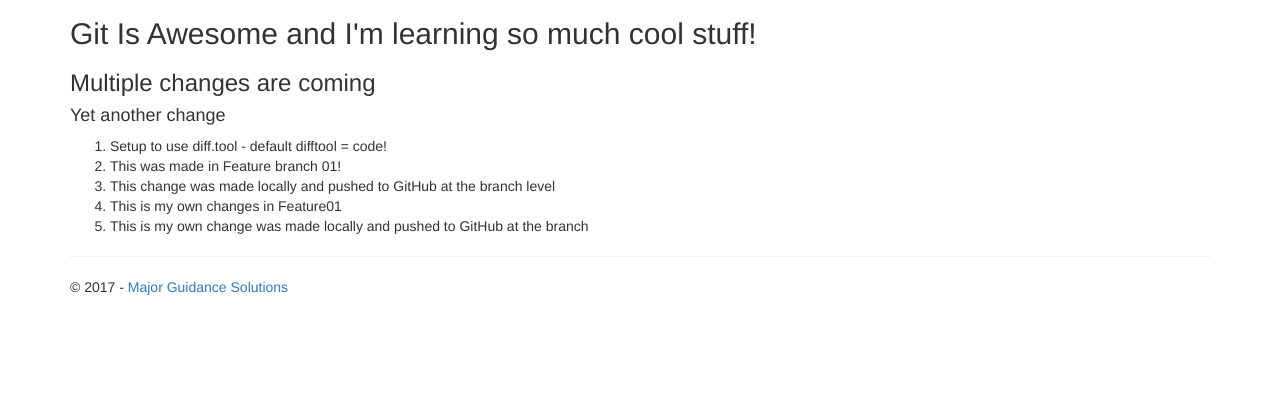
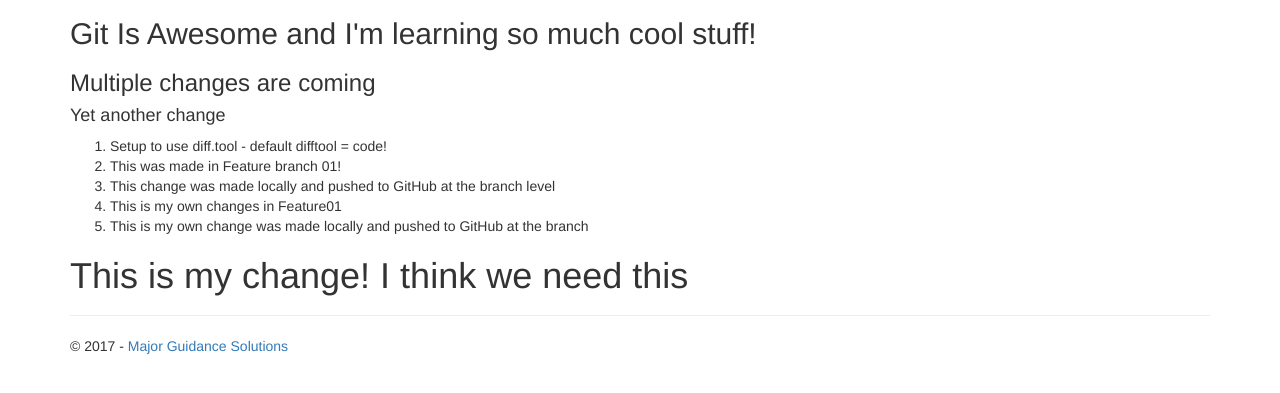
Before and after one commit to TetianaVykhrystiuk/ultimate-default-web, a plain HTML site: page details.html in a window 1280 px wide. Shown: the part 103-496 px from the top of the page. Drawn offline with nearby package versions, Linux system fonts and the light colour scheme.

Commit message:
Added my thoughts for the next steps

```diff
--- a/details.html
+++ b/details.html
@@ -53,6 +53,8 @@
                 <li>This is my own changes in Feature01</li>
                 <li>This is my own change was made locally and pushed to GitHub at the branch</li>
             </ol>
+
+		<h1>This is my change! I think we need this</h1>
 	    <hr />
             <footer>
                 <p>&copy; 2017 - <a href="http://www.majorguidancesolutions.com">Major Guidance Solutions</a></p>
```
